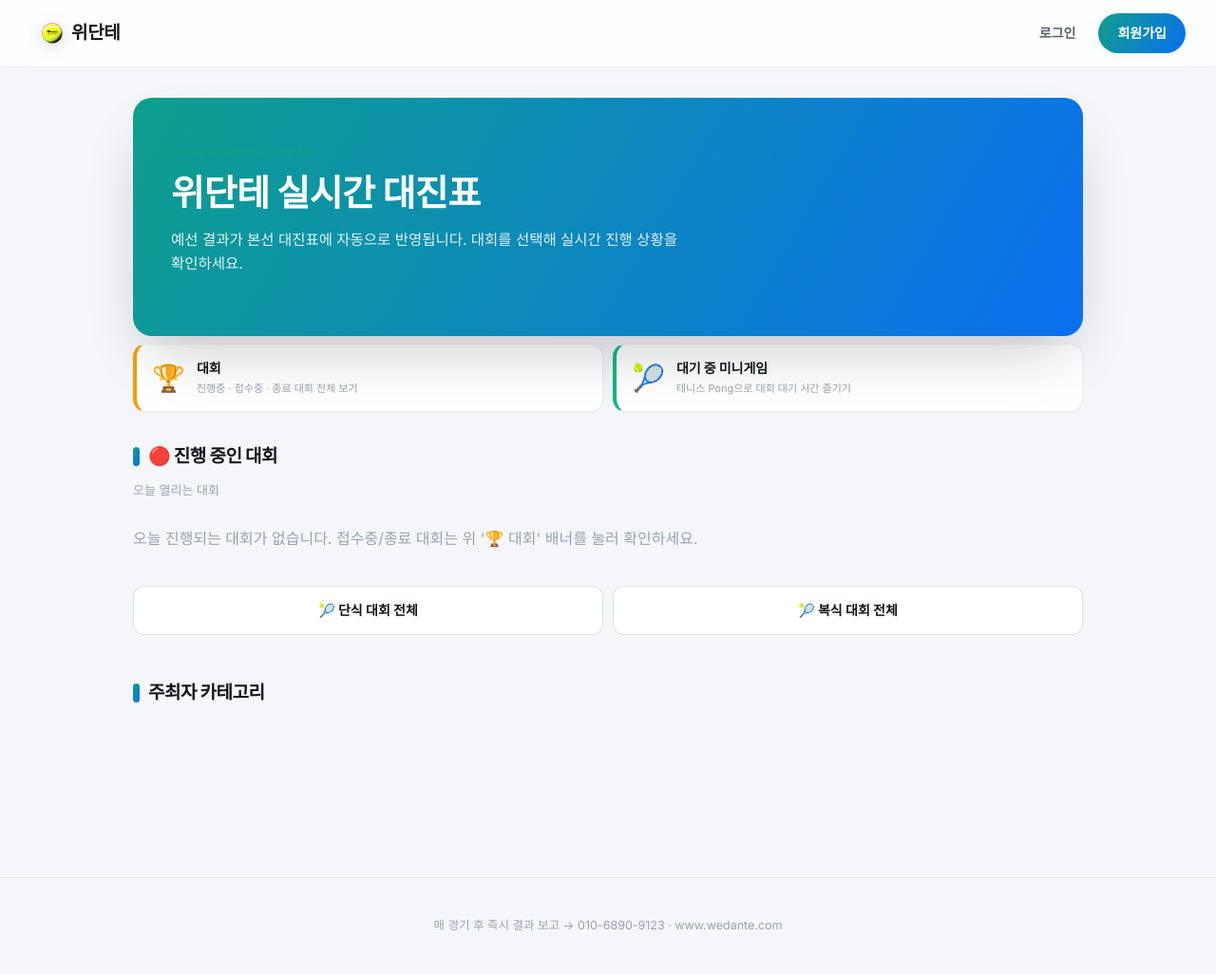
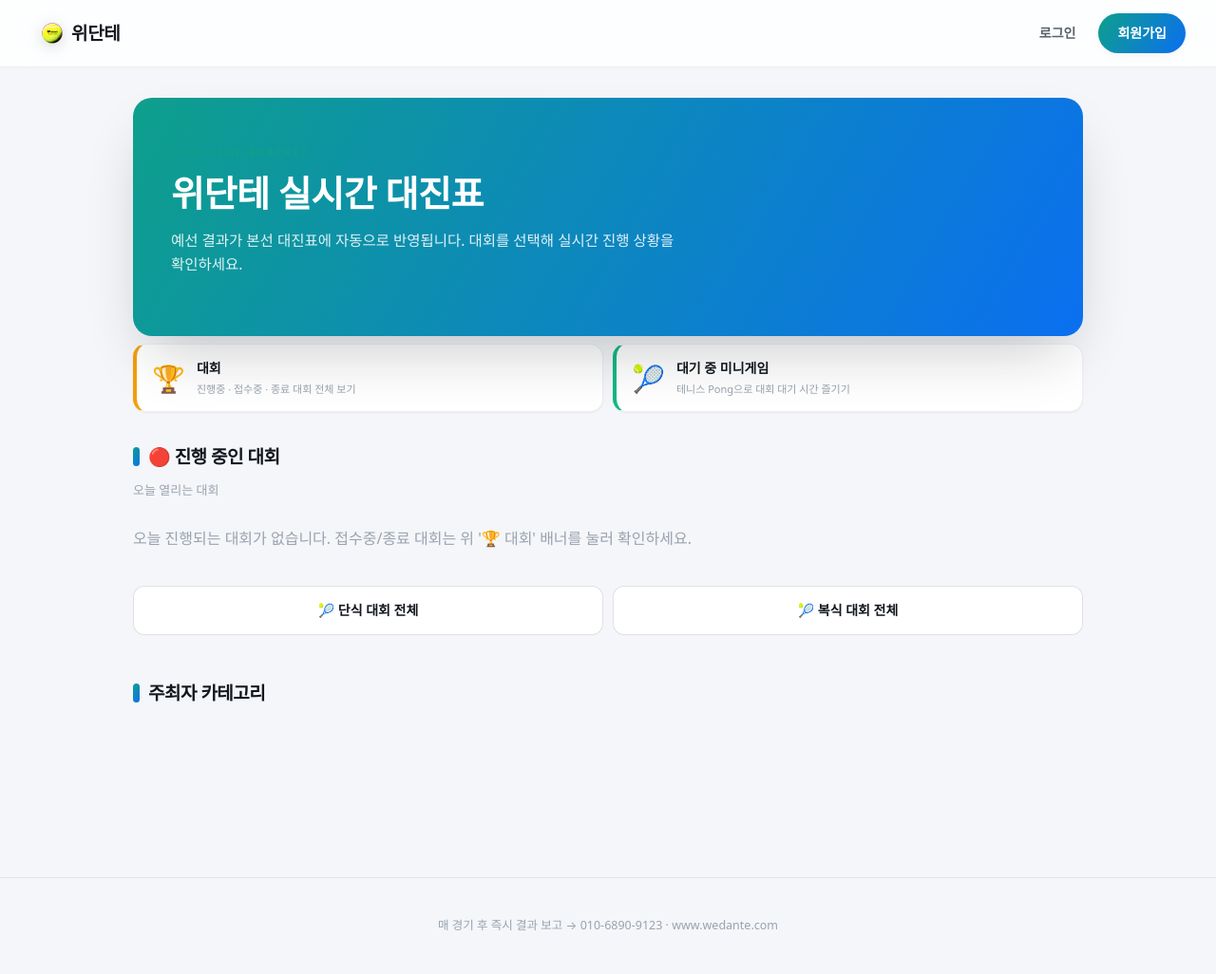
Before and after one commit to kimars/wedante, a Flask app: page / in a window 1280 px wide. Shown: the whole page at 95% size. Run offline with Flask 3, Linux system fonts and the light colour scheme; data that the repository does not hold is empty; parts of the project's set-up code (start-up, migrations or seed data) failed here and were passed over; some libraries are stand-ins or nearby versions; some web fonts are replaced.

Commit message:
개진막..

```diff
--- a/static/css/style.css
+++ b/static/css/style.css
@@ -38,8 +38,8 @@
   --ease: cubic-bezier(.22,1,.36,1);
   --ease-spring: cubic-bezier(.34,1.56,.64,1);
 
-  --font-body: 'Pretendard', 'Inter', -apple-system, sans-serif;
-  --font-mono: 'Space Mono', monospace;
+  --font-body: system-ui, -apple-system, BlinkMacSystemFont, "Segoe UI", Roboto, "Apple SD Gothic Neo", "Noto Sans KR", "Malgun Gothic", "맑은 고딕", "Helvetica Neue", Arial, sans-serif;
+  --font-mono: ui-monospace, "SF Mono", "Cascadia Mono", Menlo, Consolas, "Courier New", monospace;
 }
 
 * { box-sizing: border-box; }
@@ -884,7 +884,7 @@ button.loading::after {
 }
 .bracket-match .p .name.placeholder { color: var(--ink-faint); font-weight: 500; }
 .bracket-match .p .name.bye-slot {
-  color: #d97706; font-weight: 800;
+  color: #111; font-weight: 800;
   font-family: var(--font-mono); letter-spacing: 1px;
   background: #fef3c7; padding: 1px 8px; border-radius: 4px;
   display: inline-block; font-size: 11px;
@@ -914,9 +914,10 @@ button.loading::after {
   background: linear-gradient(135deg, #fff, #fff5f5);
 }
 
-/* ---- 코트 뱃지 (강조 - 시선 잘 잡히게) ---- */
+/* ---- 코트 뱃지 (매치 상단 중앙, 이름과 겹치지 않게) ---- */
 .bracket-court-tag {
-  position: absolute; top: -8px; right: 8px;
+  position: absolute; top: -9px; left: 50%;
+  transform: translateX(-50%);
   font-size: 10px; font-weight: 800;
   background: linear-gradient(135deg, #f59e0b, #d97706);
   color: #fff; padding: 3px 10px; border-radius: 999px;
@@ -924,6 +925,9 @@ button.loading::after {
   z-index: 3;
   letter-spacing: 0.3px;
   border: 1.5px solid #fff;
+  white-space: nowrap;
+  max-width: calc(100% - 20px);
+  overflow: hidden; text-overflow: ellipsis;
 }
 
 /* 상태 라인 (하단, 자리 유지용) */
--- a/templates/base.html
+++ b/templates/base.html
@@ -7,9 +7,6 @@
 <link rel="icon" type="image/png" href="{{ url_for('static', filename='img/favicon.png') }}">
 <link rel="shortcut icon" href="{{ url_for('static', filename='img/favicon.ico') }}">
 <link rel="apple-touch-icon" href="{{ url_for('static', filename='img/wedante_logo.png') }}">
-<link rel="preconnect" href="https://fonts.googleapis.com">
-<link href="https://fonts.googleapis.com/css2?family=Inter:wght@400;500;600;700;800&family=Space+Mono:wght@400;700&display=swap" rel="stylesheet">
-<link rel="stylesheet" as="style" crossorigin href="https://cdn.jsdelivr.net/gh/orioncactus/pretendard@v1.3.9/dist/web/static/pretendard.css" />
 <link rel="stylesheet" href="{{ url_for('static', filename='css/style.css') }}">
 </head>
 <body>
```
Also changed, not shown: 1 other file.
